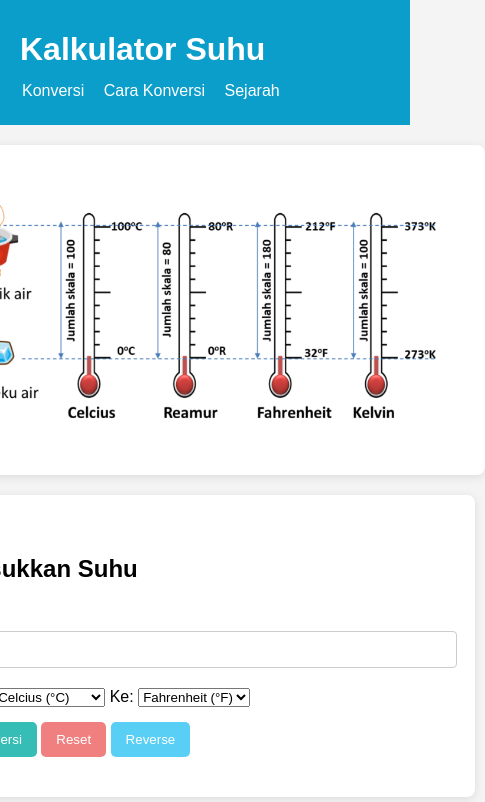
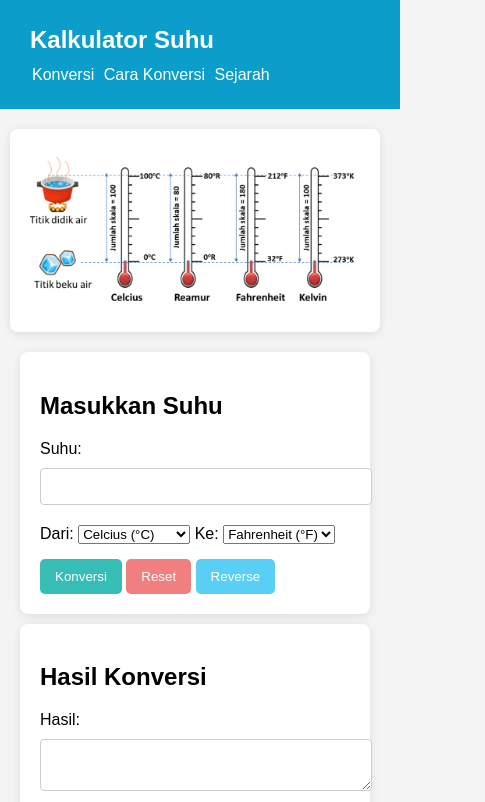
Before and after one commit to RiDennn/Kalkulator-Suhu, a plain HTML site: page index.html in a window 390 px wide. Shown: the top 802 px of the page, 485 px wide, since content can reach past the window. Drawn offline with Linux system fonts and the light colour scheme.

Commit message:
Update style.css

```diff
--- a/css/style.css
+++ b/css/style.css
@@ -1,3 +1,7 @@
+html, body {
+    width: 100%;
+}
+
 body {
     font-family: Arial, sans-serif;
     background-color: #f4f4f4;
@@ -6,8 +10,10 @@ body {
     flex-direction: column;
     align-items: center;
     width: 100%;
-    height: 100%;
+    min-height: 100vh;
     overflow-x: hidden;
+    box-sizing: border-box;
+    padding: 0 10px;
 }
 
 header {
@@ -46,8 +52,11 @@ nav a {
 }
 
 img {
-    width: 700px;
-    height: 300px;
+    max-width: 100%;
+    height: auto;
+    width: auto;
+    object-fit: cover;
+    border-radius: 8px;
 }
 
 section {
@@ -95,14 +104,24 @@ footer {
     width: 100%;
 }
 
-@media (max-width: 768px) {
+@media (max-width: 430px) {
     header {
         flex-direction: column;
         align-items: flex-start;
     }
 
+    img {
+        width: 100%;
+        height: auto;
+    }
+
+    section {
+        padding: 20px;
+    }
+
     h1 {
-        margin-bottom: 14px;
+        font-size: 24px;
+        margin-bottom: 12px;
     }
 
     nav {
@@ -110,10 +129,7 @@ footer {
         padding-left: 22px;
     }
 
-    img {
-        width: 500px;
-        height: 250px;
+    nav a {
+        padding-right: 5px;
     }
-
-
 }
```
